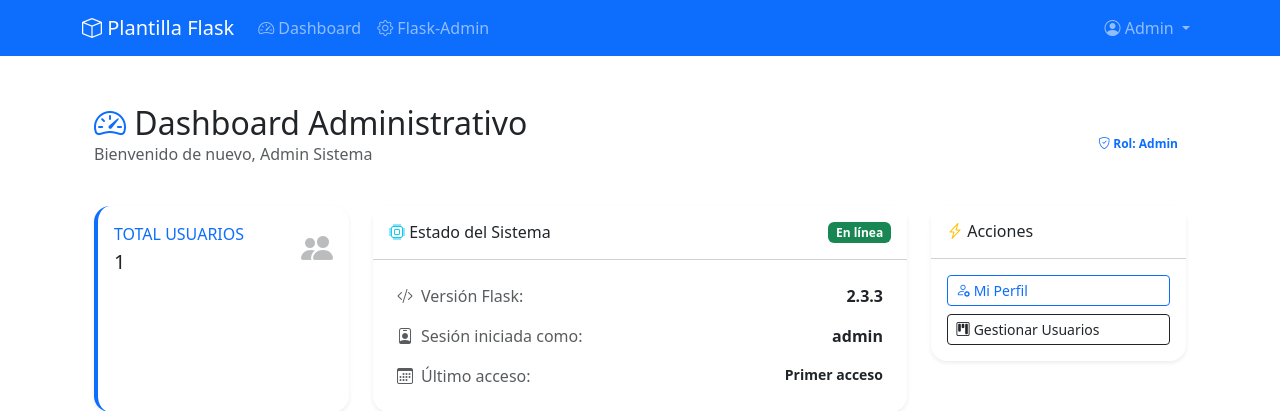
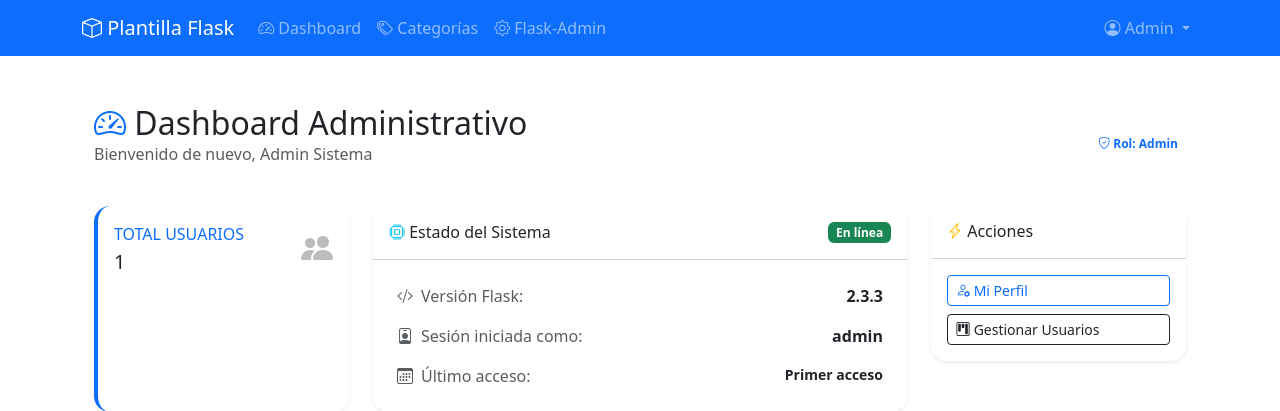
Before and after one commit to renevasquez-naraservice/Sistem_Flask_Grupo11, a Flask app: page /admin/dashboard in a window 1280 px wide. Shown: the top 411 px of the page. Run offline with Flask 3, Linux system fonts and the light colour scheme; a user stored in the database is signed in.

Commit message:
Se agrega acceso a categorias en navbar

```diff
--- a/app/templates/base.html
+++ b/app/templates/base.html
@@ -30,6 +30,11 @@
                     <li class="nav-item">
                         <a class="nav-link" href="{{ url_for('admin_dashboard.dashboard') }}">
                             <i class="bi bi-speedometer2"></i> Dashboard
+                        </a>
+                    </li>
+                    <li class="nav-item">
+                        <a class="nav-link" href="{{ url_for('categorias.lista') }}">
+                            <i class="bi bi-tags"></i> Categorías
                         </a>
                     </li>
                     <li class="nav-item">
```
